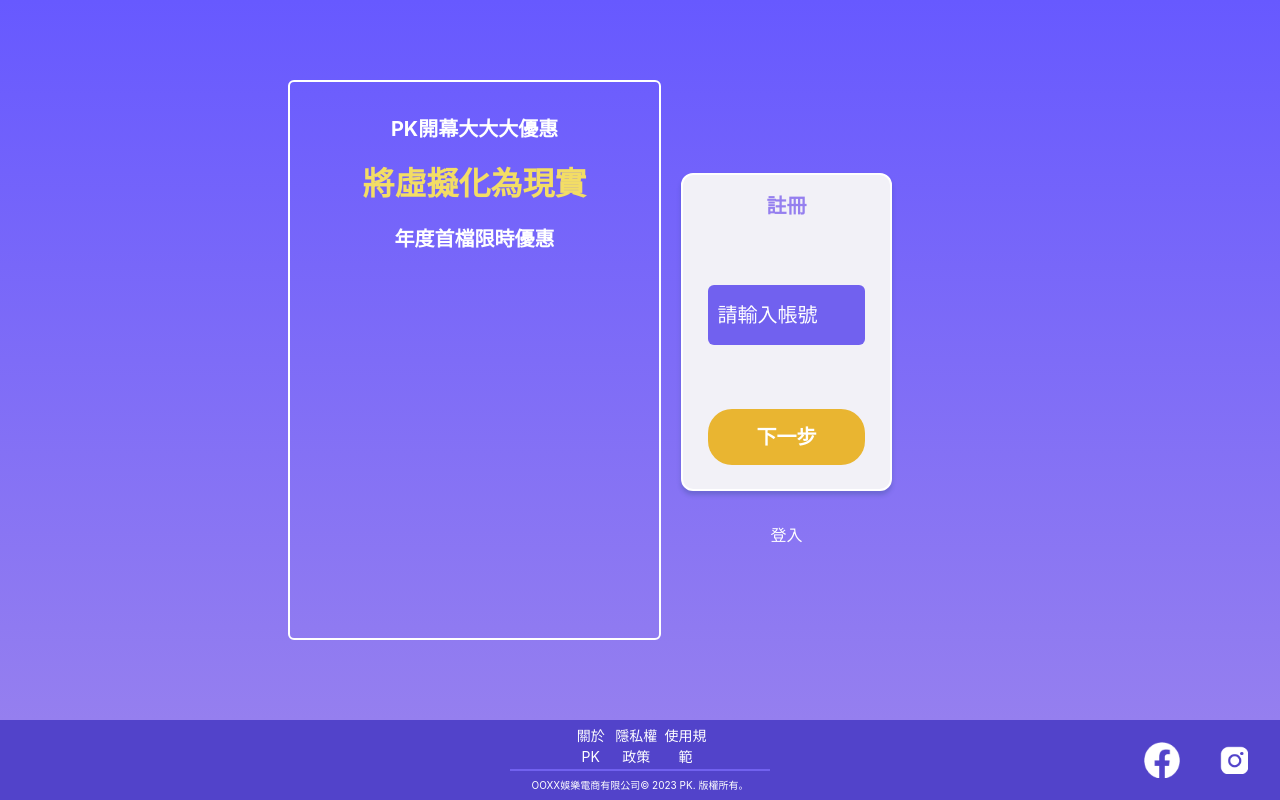
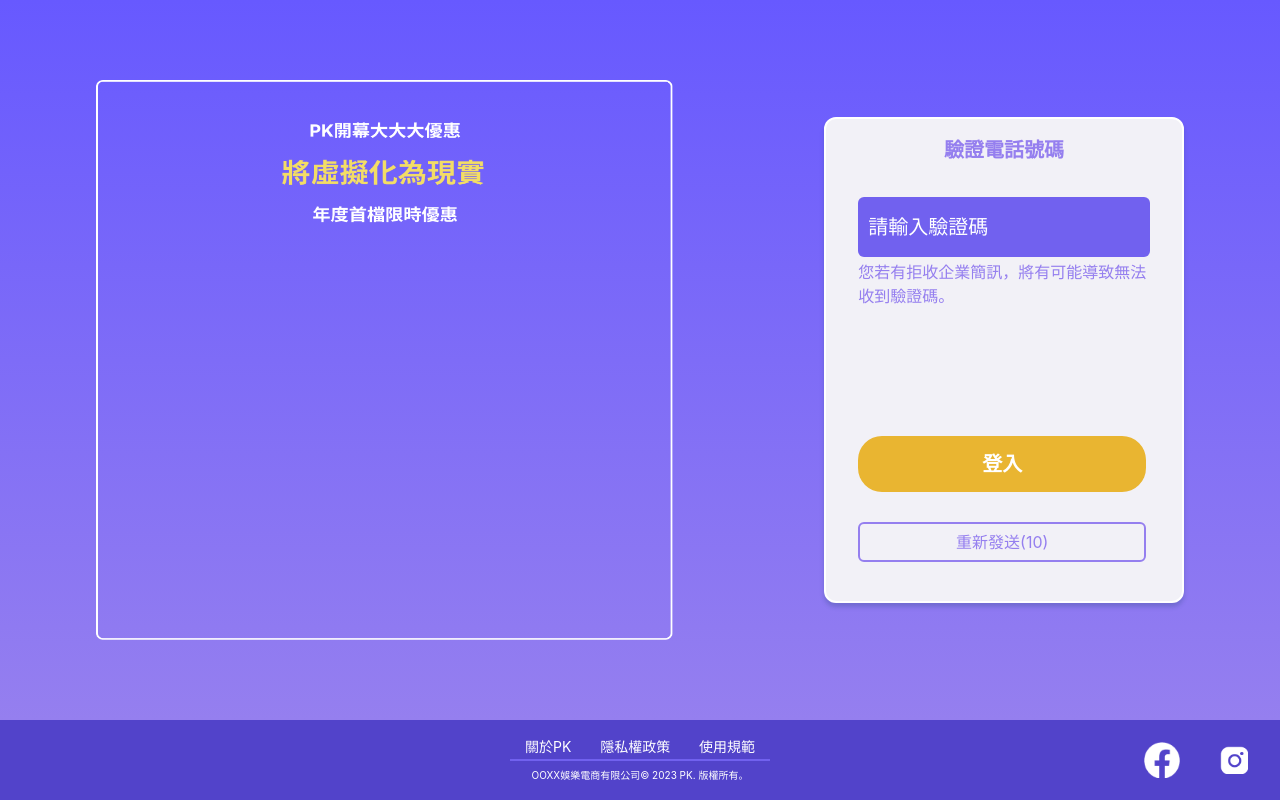
Before and after one commit to ThandarAungUCSM/pk_nuxt, a Nuxt app: page /register in a window 1280 px wide. Built offline with nearby package versions, Linux system fonts and the light colour scheme.

Commit message:
footer responsive, login responsive, register resonsive

```diff
--- a/components/Footer.vue
+++ b/components/Footer.vue
@@ -208,7 +208,7 @@ export default {
     width: 30%;
   }
   .footest-block {
-    width: 30%;
+    width: 35%;
     text-align: center;
     margin-top: 0;
     .m-center {
@@ -216,6 +216,8 @@ export default {
       justify-content: space-between;
       align-items: center;
       width: 37%;
+      width: 230px;
+      max-width: 230px;
       margin: 0 auto;
       .center-top {
         font-weight: 400;
--- a/pages/login.vue
+++ b/pages/login.vue
@@ -2,12 +2,16 @@
 <div>
   <div class="login-css">
     <div class="login-child">
-      <div class="left-block">
+      <!-- <div class="left-block">
         <p class="big-discount">PK開幕大大大優惠</p>
         <p class="vis-reality">將虛擬化為現實</p>
         <p class="limited-time">年度首檔限時優惠</p>
+      </div> -->
+      <div class="left1-block">
+        <img class="advertise-css" src="../assets/pc/advertise.png" />
       </div>
       <div class="right-block">
+        <div class="right-inner">
           <p class="welcome-back">歡迎回來</p>
 
           <input v-model="accNo" placeholder="帳號" class="accountCss1" />
@@ -17,6 +21,7 @@
           <div class="btn-div">
             <p class="newer-css">新玩家？<span class="register-css" @click="register">註冊</span></p>
             <div class="ss register-btn" @click="loginProcess">登入</div>
+          </div>
         </div>
       </div>
     </div>
@@ -82,6 +87,7 @@ export default {
   min-height: calc(100vh - 80px);
   max-height: calc(100vh - 80px);
   background: linear-gradient(180deg, #6759FF 0%, #957FEF 100%);
+  display: flex;
   @media screen and (max-width: 768px) {
     min-height: unset;
     max-height: unset;
@@ -90,9 +96,10 @@ export default {
   .login-child {
     display: flex;
     align-items: center;
-    justify-content: space-evenly;
+    justify-content: space-between;
 
-    width: 80%;
+    width: 85%;
+    max-width: 1130px;
     margin: 0 auto;
     @media screen and (max-width: 768px) {
       display: none;
@@ -135,22 +142,52 @@ export default {
 
     }
   }
+  .left1-block {
+    display: flex;
+    align-items: center;
+    justify-content: center;
+    width: 53%;
+    // min-width: 630px;
+    max-width: 630px;
+    height: 70vh;
+    max-height: 669px;
+    @media screen and (max-width: 768px) {
+      display: unset;
+      width: 67%;
+      margin: 0px auto;
+      // min-width: unset;
+      max-width: unset;
+      height: unset;
+      max-height: unset;
+    }
+    .advertise-css {
+      width: 100%;
+      height: 100%;
+    }
+  }
   .right-block {
+    width: 40%;
+    // margin: 0 auto;
+    display: flex;
+    flex-direction: column;
+    justify-content: flex-end;
+    padding-bottom: 75px;
+    max-width: 360px;
+    height: 669px;
+    @media screen and (max-width: 768px) {
+      width: 90%;
+      margin: -5px auto 0;
+    }
+    .right-inner {
       border: 2px solid #FFFFFF;
-    border-radius: 6px;
-    width: 20%;
-
       background: #F2F1F7;
       box-shadow: 0px 4px 4px rgba(33, 66, 116, 0.25);
       border-radius: 12px;
-    padding: 1rem 1rem 1.5rem;
-
-    // margin: 0 auto;
+      padding: 1rem 1rem 33px;
       display: flex;
       flex-direction: column;
-    @media screen and (max-width: 768px) {
-      width: 90%;
-      margin: -5px auto 0;
+      height: 486px;
+      position: relative;
     }
     .welcome-back {
       font-weight: 700;
@@ -196,6 +233,8 @@ export default {
       width: 90%;
       margin: 0 auto;
       text-align: center;
+      position: absolute;
+      bottom: 33px;
       .newer-css {
         font-weight: 400;
         font-size: 1rem;
--- a/pages/register.vue
+++ b/pages/register.vue
@@ -2,10 +2,13 @@
 <div>
   <div v-if="step == 1" class="register-css">
     <div class="register-child">
-      <div class="left-block">
+      <!-- <div class="left-block">
         <p class="big-discount">PK開幕大大大優惠</p>
         <p class="vis-reality">將虛擬化為現實</p>
         <p class="limited-time">年度首檔限時優惠</p>
+      </div> -->
+      <div class="left1-block">
+        <img class="advertise-css" src="../assets/pc/advertise.png" />
       </div>
       <div class="right-block">
         <div class="right-inner">
@@ -50,12 +53,10 @@
   </div>
   <div v-else-if="step == 2" class="register-css">
     <div class="register-child">
-      <div class="left-block">
-        <p class="big-discount">PK開幕大大大優惠</p>
-        <p class="vis-reality">將虛擬化為現實</p>
-        <p class="limited-time">年度首檔限時優惠</p>
+      <div class="left1-block">
+        <img class="advertise-css" src="../assets/pc/advertise.png" />
       </div>
-      <div class="right-block">
+      <div class="right2-block">
         <div class="right-inner">
           <div class="row-regi">
             <img class="back-css" src="../assets/mobile/back-btn.png" @click="backFun(2)" />
@@ -82,7 +83,7 @@
           <p class="limited-time">年度首檔限時優惠</p>
         </div>
       </div>
-      <div class="right-block">
+      <div class="right2-block">
         <div class="stage-div">
           <p class="stage-css">2/4</p>
         </div>
@@ -105,12 +106,10 @@
   </div>
   <div v-else-if="step == 3" class="register-css">
     <div class="register-child">
-      <div class="left-block">
-        <p class="big-discount">PK開幕大大大優惠</p>
-        <p class="vis-reality">將虛擬化為現實</p>
-        <p class="limited-time">年度首檔限時優惠</p>
+      <div class="left1-block">
+        <img class="advertise-css" src="../assets/pc/advertise.png" />
       </div>
-      <div class="right-block">
+      <div class="right2-block">
         <div class="right-inner">
           <div class="row-regi">
             <img class="back-css" src="../assets/mobile/back-btn.png" @click="backFun(3)" />
@@ -180,12 +179,10 @@
   </div>
   <div v-else-if="step == 4" class="register-css">
     <div class="register-child">
-      <div class="left-block">
-        <p class="big-discount">PK開幕大大大優惠</p>
-        <p class="vis-reality">將虛擬化為現實</p>
-        <p class="limited-time">年度首檔限時優惠</p>
+      <div class="left1-block">
+        <img class="advertise-css" src="../assets/pc/advertise.png" />
       </div>
-      <div class="right-block">
+      <div class="right2-block">
         <div class="right-inner">
           <div class="row-regi">
             <img class="back-css" src="../assets/mobile/back-btn.png" @click="backFun(4)" />
@@ -234,7 +231,7 @@
           <p class="limited-time">年度首檔限時優惠</p>
         </div>
       </div>
-      <div class="right-block">
+      <div class="right4-block">
         <div class="stage-div">
           <p class="stage-css">4/4</p>
         </div>
@@ -271,7 +268,7 @@
 
         <input v-model="myaddress" placeholder="請輸入地址" onfocus="this.placeholder=''" class="accountCss6" />
 
-        <div class="btn-div">
+        <div class="btn4-div">
           <div class="register-btn" @click="registerFun">下一步</div>
         </div>
       </div>
@@ -279,7 +276,7 @@
   </div>
   <div v-else-if="step == 5" class="register-css">
     <div class="register-child">
-      <div class="right-block1">
+      <div class="right5-block">
         <div class="right-inner">
           <div class="row-regi">
             <img class="back-css" src="../assets/mobile/back-btn.png" @click="backFun(5)" />
@@ -315,7 +312,7 @@
           <div class="btn-div">
             <div class="registerActive" @click="registerFun">我已閱讀並同意</div>
             <!-- v-if="activeBtn"
-            <div v-else class="register-btn2">我已閱讀並同意</div> -->
+            <div v-else class="register5-btn">我已閱讀並同意</div> -->
           </div>
         </div>
       </div>
@@ -329,7 +326,7 @@
         </div>
       </div> -->
       <div class="lower-block">
-        <div class="right-block">
+        <div class="right5-block">
           <div class="row-regi">
             <img class="back-css" src="../assets/mobile/back-btn.png" @click="backFun(5)" />
             <p class="welcome-back">會員服務條款</p>
@@ -355,7 +352,7 @@
           </p>
           <div class="btn-div">
             <div v-if="activeBtn" class="registerActive" @click="registerFun">我已閱讀並同意</div>
-            <div v-else class="register-btn2">我已閱讀並同意</div>
+            <div v-else class="register5-btn">我已閱讀並同意</div>
           </div>
         </div>
       </div>
@@ -363,20 +360,18 @@
   </div>
   <div v-else-if="step == 6" class="register-css">
     <div class="register-child">
-      <div class="left-block">
-        <p class="big-discount">PK開幕大大大優惠</p>
-        <p class="vis-reality">將虛擬化為現實</p>
-        <p class="limited-time">年度首檔限時優惠</p>
+      <div class="left1-block">
+        <img class="advertise-css" src="../assets/pc/advertise.png" />
       </div>
-      <div class="right-block">
-        <div class="right-inner">
+      <div class="right2-block">
+        <div class="right6-inner">
           <p class="welcome-back">驗證電話號碼</p>
 
           <input v-model="verifycode" placeholder="請輸入驗證碼" onfocus="this.placeholder=''" class="accountCss4" />
           <p class="pwd-valid">您若有拒收企業簡訊，將有可能導致無法收到驗證碼。</p>
 
-          <div class="btn-div">
-            <div class="register-btn1" @click="registerFun">登入</div>
+          <div class="btn6-div">
+            <div class="register6-btn" @click="registerFun">登入</div>
             <div class="resend-css">重新發送(10)</div>
           </div>
         </div>
@@ -390,14 +385,14 @@
           <p class="limited-time">年度首檔限時優惠</p>
         </div>
       </div>
-      <div class="right-block">
+      <div class="right6-block">
         <p class="welcome-back">驗證電話號碼</p>
 
         <input v-model="verifycode" placeholder="請輸入驗證碼" onfocus="this.placeholder=''" class="accountCss4" />
         <p class="pwd-valid">您若有拒收企業簡訊，將有可能導致無法收到驗證碼。</p>
 
-        <div class="btn-div">
-          <div class="register-btn1" @click="registerFun">登入</div>
+        <div class="btn6-div">
+          <div class="register6-btn" @click="registerFun">登入</div>
           <div class="resend-css">重新發送(10)</div>
         </div>
       </div>
@@ -415,7 +410,7 @@ export default {
     return{
       myaccount: '',
       pName: 'login',
-      step: 1,
+      step: 6,
       mypassword: '',
       myconfirmpwd: '',
       phoneNo: '',
@@ -927,6 +922,9 @@ export default {
     justify-content: space-between;
 
     width: 55%;
+    width: 85%;
+    max-width: 1440px;
+    max-width: 1130px;
     margin: 0 auto;
     @media screen and (max-width: 768px) {
       display: none;
@@ -956,32 +954,68 @@ export default {
     @media screen and (max-width: 768px) {
       width: 67%;
       margin: 0px auto;
-      height: unset;
+      height: 154px;
+      padding: 1rem 0;
     }
     .big-discount, .limited-time {
       font-weight: 700;
       font-size: 20px;
       color: #FFF;
+      @media screen and (max-width: 768px) {
+        margin-bottom: 5px;
+      }
     }
     .vis-reality {
       font-weight: 700;
       font-size: 32px;
       color: #F3DD65;
+      @media screen and (max-width: 768px) {
+        margin-bottom: 5px;
+      }
     }
-    .limited-time {
-
+  }
+  .left1-block {
+    display: flex;
+    align-items: center;
+    justify-content: center;
+    width: 53%;
+    // min-width: 630px;
+    max-width: 630px;
+    height: 70vh;
+    max-height: 669px;
+    @media screen and (max-width: 768px) {
+      display: unset;
+      width: 67%;
+      margin: 0px auto;
+      // min-width: unset;
+      max-width: unset;
+      height: unset;
+      max-height: unset;
+    }
+    .advertise-css {
+      width: 100%;
+      height: 100%;
     }
   }
   .lower-block {
     padding: 44px 0 0;
   }
-  .right-block, .right-block1 {
-    width: 30%;
+  .right-block, .right2-block, .right4-block, .right5-block, .right6-block {
+    width: 40%;
     // margin: 0 auto;
     display: flex;
     flex-direction: column;
-    margin-right: 100px;
+    justify-content: flex-end;
+    // padding-bottom: 130px;
+    max-width: 360px;
+    height: 486px;
     @media screen and (max-width: 768px) {
+      // min-width: unset;
+      max-width: unset;
+      height: 488px;
+      justify-content: unset;
+      padding-bottom: 0;
+
       width: 90%;
       margin: -5px auto 0;
 
@@ -989,11 +1023,11 @@ export default {
       background: #F2F1F7;
       box-shadow: 0px 4px 4px rgba(33, 66, 116, 0.25);
       border-radius: 12px;
-      padding: 10px 10px 1.5rem 1rem;
+      padding: 10px 10px 27px 1rem;
       display: flex;
       flex-direction: column;
     }
-    .right-inner {
+    .right-inner, .right6-inner {
       border: 2px solid #FFFFFF;
       background: #F2F1F7;
       box-shadow: 0px 4px 4px rgba(33, 66, 116, 0.25);
@@ -1001,6 +1035,12 @@ export default {
       padding: 1rem 1rem 1.5rem;
       display: flex;
       flex-direction: column;
+      height: 486px;
+      position: relative;
+    }
+    .right6-inner {
+      position: relative;
+      padding-bottom: 0;
     }
     .stage-div {
       position: relative;
@@ -1021,6 +1061,9 @@ export default {
       display: flex;
       align-items: center;
       justify-content: space-between;
+      @media screen and (max-width: 768px) {
+        width: 100%;
+      }
       .back-css {
         width: 18px;
         height: 18px;
@@ -1036,6 +1079,7 @@ export default {
       color: #7161EF;
       width: 90%;
       margin: 0 auto 5px;
+      margin: 10px auto;
     }
     .address {
       display: flex;
@@ -1133,6 +1177,9 @@ export default {
       font-size: 20px;
       color: #FFF;
     }
+    .accountCss2 {
+      margin: 55px auto 107px;
+    }
     .accountCss3 {
       margin: 1rem auto 3px;
     }
@@ -1140,10 +1187,10 @@ export default {
       margin: 2rem auto 3px;
     }
     .accountCss5 {
-      margin: 0rem auto 3px;
+      margin: 0rem auto 0;
     }
     .accountCss6 {
-      margin: 1rem auto 4rem;
+      margin: 23px auto 4rem;
     }
     .termofservice {
       font-weight: 500;
@@ -1166,10 +1213,12 @@ export default {
     .termofservice::-webkit-scrollbar {
       display: none;
     }
-    .btn-div {
+    .btn-div, .btn4-div, .btn6-div {
       width: 90%;
       margin: 0 auto;
       text-align: center;
+      position: absolute;
+      bottom: 27px;
       .register-btn {
         background: #E9B531;
         border-radius: 24px;
@@ -1182,11 +1231,11 @@ export default {
         justify-content: center;
         align-items: center;
         width: 90%;
-        width: 100%;
+        // width: 100%;
         margin: 0 auto;
         cursor: pointer;
       }
-      .register-btn2 {
+      .register5-btn {
         background: #E4D4AB;
         border-radius: 24px;
         height: 56px;
@@ -1218,7 +1267,7 @@ export default {
         margin: 0 auto;
         cursor: pointer;
       }
-      .register-btn1 {
+      .register6-btn {
         background: #E9B531;
         border-radius: 24px;
         height: 56px;
@@ -1230,8 +1279,8 @@ export default {
         justify-content: center;
         align-items: center;
         width: 90%;
-        width: 100%;
-        margin: 4rem auto 1.5rem;
+        // width: 100%;
+        margin: 4rem auto 30px;
         cursor: pointer;
       }
       .resend-css {
@@ -1244,18 +1293,50 @@ export default {
         align-items: center;
         justify-content: center;
         height: 40px;
+        width: 90%;
+        margin: auto;
       }
     }
+    .btn6-div {
+      position: absolute;
+      bottom: 39px;
+    }
   }
-  .right-block1 {
+  .right2-block {
+    // padding-bottom: 75px;
+  }
+  .right4-block {
+    @media screen and (max-width: 768px) {
+      position: relative;
+    }
+  }
+  .right6-block {
+    @media screen and (max-width: 768px) {
+      height: 486px;
+      position: relative;
+    }
+  }
+  .right5-block {
     width: 50%;
     min-width: 646px;
+    max-width: 646px;
+    height: 637px;
     margin: auto;
+    justify-content: center;
+    align-items: center;
+    padding-bottom: 0;
+    position: relative;
+    @media screen and (max-width: 768px) {
+      min-width: 360px;
+      max-width: 360px;
+      justify-content: unset;
+      width: 90%;
+      padding: 41px 10px 27px 1rem;
+    }
     .right-inner {
       padding: 2rem 2rem 1.5rem;
-    }
-    .row-regi {
-      // justify-content: center;
+      min-width: 646px;
+      height: 637px;
     }
   }
   .newer-css {
```
Lines whose indentation alone changed are shown as unchanged.
